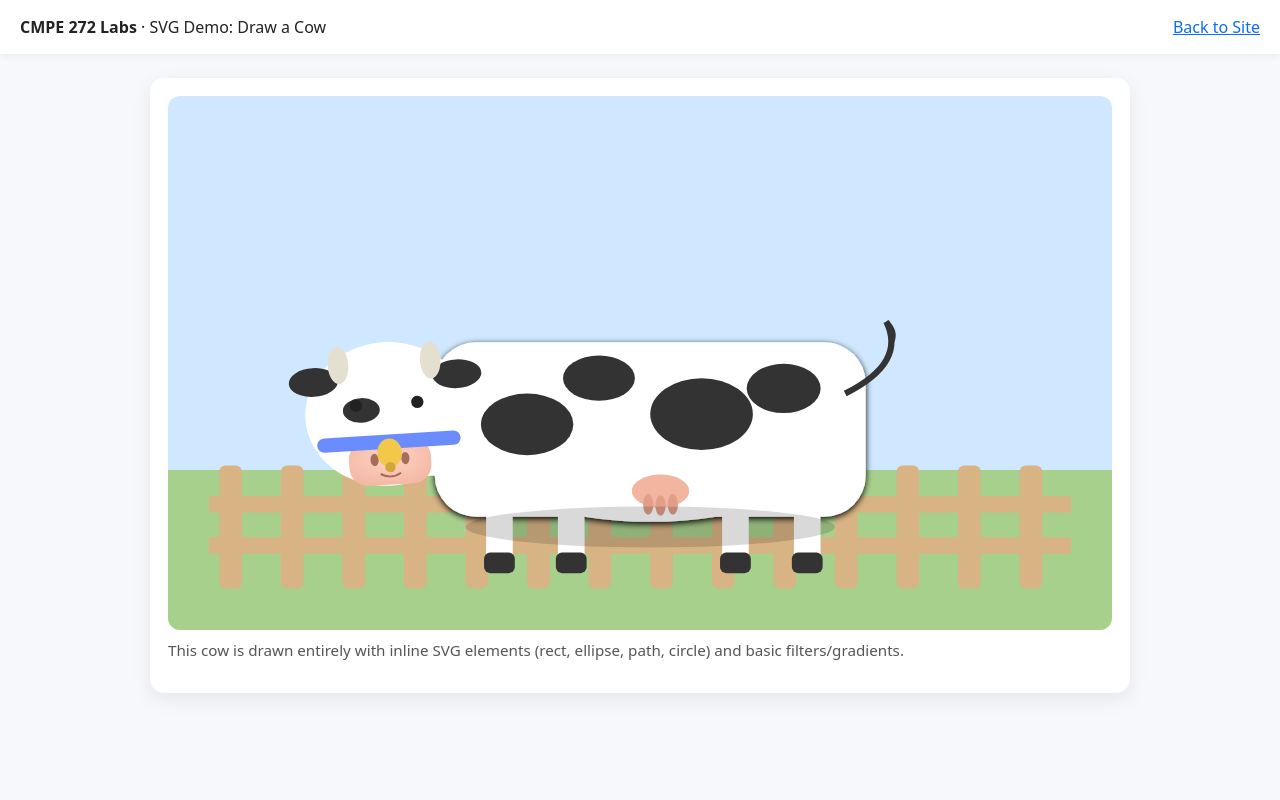
After one commit to Lambert-Nguyen/cmpe-272, a PHP site: page /Labs/cow-svg.html in a window 1280 px wide. The commit adds this page. Run offline with PHP 8.4, Linux system fonts and the light colour scheme.

Commit message:
Add Labs section with Canvas and SVG cow demos
Introduces a new Labs section accessible from the main navigation. Adds three HTML pages: an index, a Canvas API cow drawing demo, and an SVG cow drawing demo, each illustrating HTML5 graphics APIs without imported images.

```diff
--- /dev/null
+++ b/public/Labs/cow-svg.html
@@ -0,0 +1,138 @@
+<!doctype html>
+<html lang="en">
+<head>
+  <meta charset="utf-8" />
+  <meta name="viewport" content="width=device-width, initial-scale=1" />
+  <title>Lab - SVG Cow</title>
+  <style>
+    :root{ --bg:#f6f8fb; --ink:#222; --grass:#a8d08d; --cow:#fff; --spot:#333; --nose:#f2b6a0; --bell:#f2c84b; --sky:#cfe8ff; }
+    html,body{height:100%;margin:0;font-family: system-ui, -apple-system, Segoe UI, Roboto, Ubuntu, Cantarell, Noto Sans, Helvetica, Arial, sans-serif; background:var(--bg); color:var(--ink);}
+    header{padding:16px 20px;background:#fff;box-shadow:0 2px 8px rgba(0,0,0,.06);position:sticky;top:0;}
+    main{max-width:980px;margin:24px auto;padding:0 16px;}
+    .card{background:#fff;border-radius:14px;box-shadow:0 6px 20px rgba(0,0,0,.08);padding:18px;}
+    svg{width:100%;height:auto;display:block;border-radius:12px;background:linear-gradient(180deg, var(--sky) 0 70%, var(--grass) 70%)}
+    .hint{margin-top:10px;color:#555;font-size:.95rem}
+    a{color:#0b6cff;}
+  </style>
+</head>
+<body>
+  <header>
+    <strong>CMPE 272 Labs</strong> · SVG Demo: Draw a Cow
+    <span style="float:right"><a href="/">Back to Site</a></span>
+  </header>
+  <main>
+    <div class="card">
+      <svg viewBox="0 0 920 520" role="img" aria-label="A cow drawn with inline SVG primitives">
+        <defs>
+          <radialGradient id="noseGrad" cx="50%" cy="40%" r="70%">
+            <stop offset="0%" stop-color="#ffd2c5" />
+            <stop offset="100%" stop-color="#f2b6a0" />
+          </radialGradient>
+          <filter id="shadow" x="-20%" y="-20%" width="140%" height="140%">
+            <feGaussianBlur in="SourceAlpha" stdDeviation="3" />
+            <feOffset dx="0" dy="2" result="offsetblur"/>
+            <feMerge>
+              <feMergeNode/>
+              <feMergeNode in="SourceGraphic"/>
+            </feMerge>
+          </filter>
+        </defs>
+
+        <!-- Fence -->
+        <g fill="#d8b384">
+          <rect x="40" y="390" width="840" height="16" />
+          <rect x="40" y="430" width="840" height="16" />
+          <g>
+            <rect x="50" y="360" width="22" height="120" rx="6" />
+            <rect x="110" y="360" width="22" height="120" rx="6" />
+            <rect x="170" y="360" width="22" height="120" rx="6" />
+            <rect x="230" y="360" width="22" height="120" rx="6" />
+            <rect x="290" y="360" width="22" height="120" rx="6" />
+            <rect x="350" y="360" width="22" height="120" rx="6" />
+            <rect x="410" y="360" width="22" height="120" rx="6" />
+            <rect x="470" y="360" width="22" height="120" rx="6" />
+            <rect x="530" y="360" width="22" height="120" rx="6" />
+            <rect x="590" y="360" width="22" height="120" rx="6" />
+            <rect x="650" y="360" width="22" height="120" rx="6" />
+            <rect x="710" y="360" width="22" height="120" rx="6" />
+            <rect x="770" y="360" width="22" height="120" rx="6" />
+            <rect x="830" y="360" width="22" height="120" rx="6" />
+          </g>
+        </g>
+
+        <!-- Body -->
+        <g filter="url(#shadow)">
+          <rect x="260" y="240" width="420" height="170" rx="40" fill="#fff" />
+          <ellipse cx="470" cy="355" rx="160" ry="60" fill="#fff"/>
+        </g>
+
+        <!-- Spots -->
+        <ellipse cx="350" cy="320" rx="45" ry="30" fill="#333"/>
+        <ellipse cx="420" cy="275" rx="35" ry="22" fill="#333"/>
+        <ellipse cx="520" cy="310" rx="50" ry="35" fill="#333"/>
+        <ellipse cx="600" cy="285" rx="36" ry="24" fill="#333"/>
+
+        <!-- Tail -->
+        <path d="M660 290 Q 720 260 700 220" fill="none" stroke="#333" stroke-width="6" />
+        <path d="M700 220 Q 710 230 705 240" fill="none" stroke="#333" stroke-width="5" />
+
+        <!-- Legs -->
+        <g>
+          <rect x="310" y="350" width="26" height="110" rx="8" fill="#fff" />
+          <rect x="308" y="445" width="30" height="20" rx="6" fill="#333" />
+          <rect x="380" y="350" width="26" height="110" rx="8" fill="#fff" />
+          <rect x="378" y="445" width="30" height="20" rx="6" fill="#333" />
+          <rect x="540" y="350" width="26" height="110" rx="8" fill="#fff" />
+          <rect x="538" y="445" width="30" height="20" rx="6" fill="#333" />
+          <rect x="610" y="350" width="26" height="110" rx="8" fill="#fff" />
+          <rect x="608" y="445" width="30" height="20" rx="6" fill="#333" />
+        </g>
+
+        <!-- Neck -->
+        <rect x="220" y="280" width="70" height="90" rx="20" fill="#fff" />
+
+        <!-- Head -->
+        <g transform="translate(210 250) rotate(-3.5)">
+          <!-- Face -->
+          <ellipse cx="0" cy="60" rx="80" ry="70" fill="#fff" />
+
+          <!-- Ears -->
+          <ellipse cx="-70" cy="25" rx="24" ry="14" fill="#333"/>
+          <ellipse cx="70" cy="25" rx="24" ry="14" fill="#333"/>
+
+          <!-- Horns -->
+          <ellipse cx="-45" cy="10" rx="10" ry="18" fill="#e5dfcf"/>
+          <ellipse cx="45" cy="10" rx="10" ry="18" fill="#e5dfcf"/>
+
+          <!-- Spots -->
+          <ellipse cx="-25" cy="55" rx="18" ry="12" fill="#333"/>
+
+          <!-- Eyes -->
+          <circle cx="-30" cy="50" r="6" fill="#222"/>
+          <circle cx="30" cy="50" r="6" fill="#222"/>
+
+          <!-- Muzzle -->
+          <rect x="-40" y="85" width="80" height="44" rx="18" fill="url(#noseGrad)"/>
+          <ellipse cx="-15" cy="104" rx="4" ry="6" fill="#a86c5d"/>
+          <ellipse cx="15" cy="104" rx="4" ry="6" fill="#a86c5d"/>
+          <path d="M-10 118 Q 0 124 10 118" fill="none" stroke="#a86c5d" stroke-width="2"/>
+
+          <!-- Collar & Bell -->
+          <rect x="-70" y="80" width="140" height="14" rx="7" fill="#6b8cff"/>
+          <ellipse cx="0" cy="98" rx="12" ry="14" fill="#f2c84b"/>
+          <circle cx="0" cy="112" r="5" fill="#d2a63b"/>
+        </g>
+
+        <!-- Udder & shadow -->
+        <ellipse cx="480" cy="385" rx="28" ry="16" fill="#f2b6a0"/>
+        <ellipse cx="468" cy="398" rx="5" ry="10" fill="#e39e8b"/>
+        <ellipse cx="480" cy="399" rx="5" ry="10" fill="#e39e8b"/>
+        <ellipse cx="492" cy="398" rx="5" ry="10" fill="#e39e8b"/>
+
+        <ellipse cx="470" cy="420" rx="180" ry="20" fill="rgba(0,0,0,0.15)"/>
+      </svg>
+      <p class="hint">This cow is drawn entirely with inline SVG elements (rect, ellipse, path, circle) and basic filters/gradients.</p>
+    </div>
+  </main>
+</body>
+</html>
--- a/src/Views/layouts/main.php
+++ b/src/Views/layouts/main.php
@@ -53,6 +53,11 @@
                     <li class="nav-item">
                         <a class="nav-link modern-nav-link" href="/company/news">
                             <i class="fas fa-newspaper me-1"></i>News
+                        </a>
+                    </li>
+                    <li class="nav-item">
+                        <a class="nav-link modern-nav-link" href="/Labs/">
+                            <i class="fas fa-flask me-1"></i>Labs
                         </a>
                     </li>
                     <li class="nav-item">
```
Also changed, not shown: public/Labs/cow-canvas.html (added, +173 -0 lines), public/Labs/index.html (added, +45 -0 lines).
